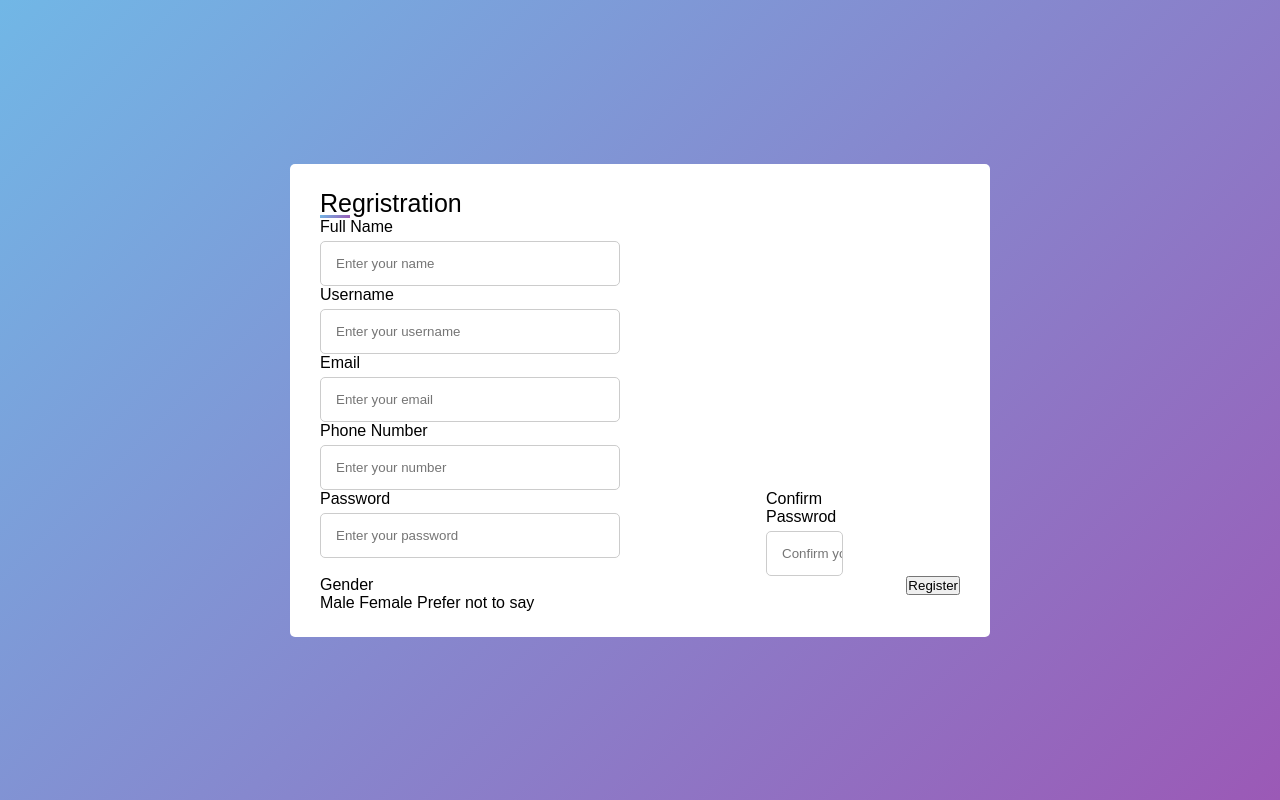
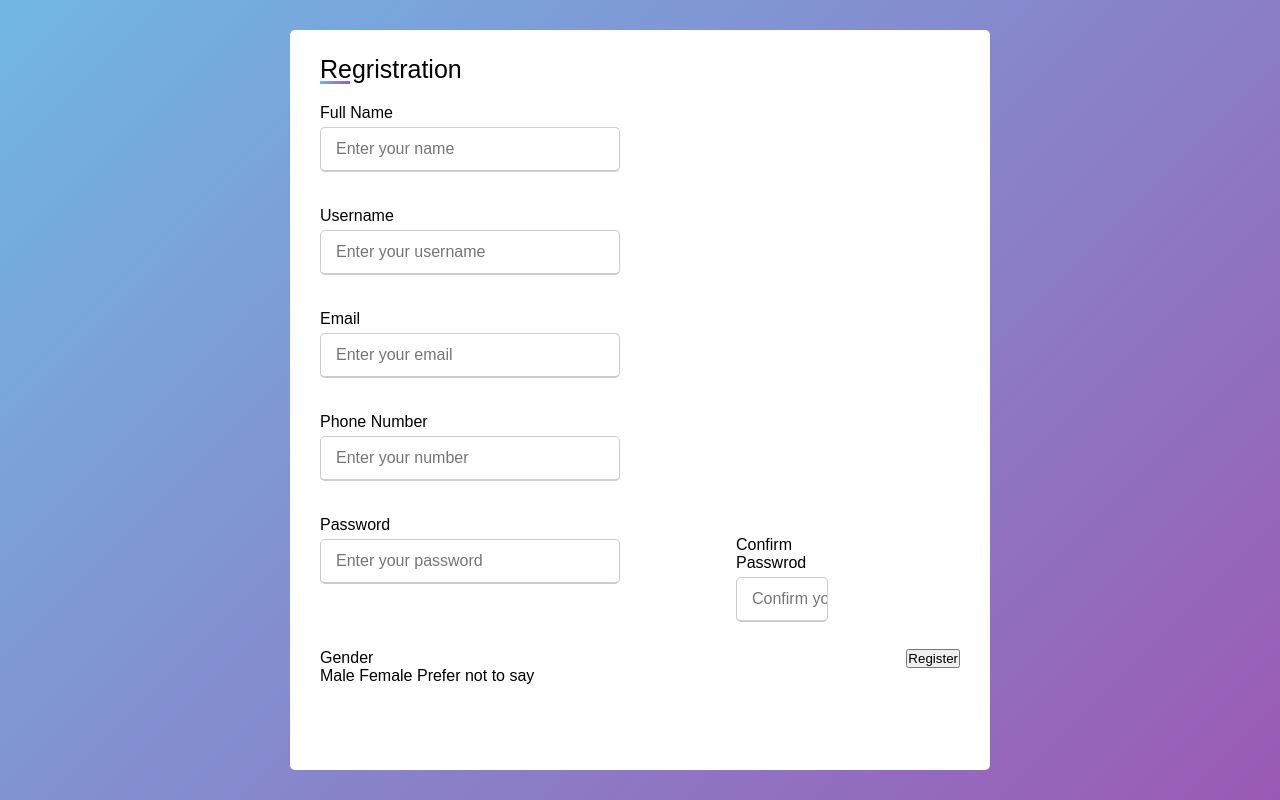
Before and after one commit to zishvn1/TP-20-02-2023, a PHP site: page /costumerlogin.html in a window 1280 px wide. Run offline with PHP 8.4, Linux system fonts and the light colour scheme.

Commit message:
Update style.css

```diff
--- a/style.css
+++ b/style.css
@@ -42,10 +42,11 @@ body{
     display: flex;
     flex-wrap: wrap;
     justify-content: space-between;
+    margin: 20px 0 12px 0;
 }
 
 form .user-details .input-box{
-    margin: 20px 0 12 px 0;
+    margin-bottom: 15px;
     width: calc(100% / 2 - 20px);
 }
 
@@ -62,4 +63,12 @@ form .user-details .input-box{
     border-radius: 5px;
     border: 1px solid #ccc;
     padding-left: 15px;
+    font-size: 16px;
+    border-bottom-width: 2px;
+    transition: all 0.3s ease;
 }
+
+.user-details .input-box input:focus,
+.user-details .input-box input:valid{
+    border-color: #9b59b6;
+}
```
